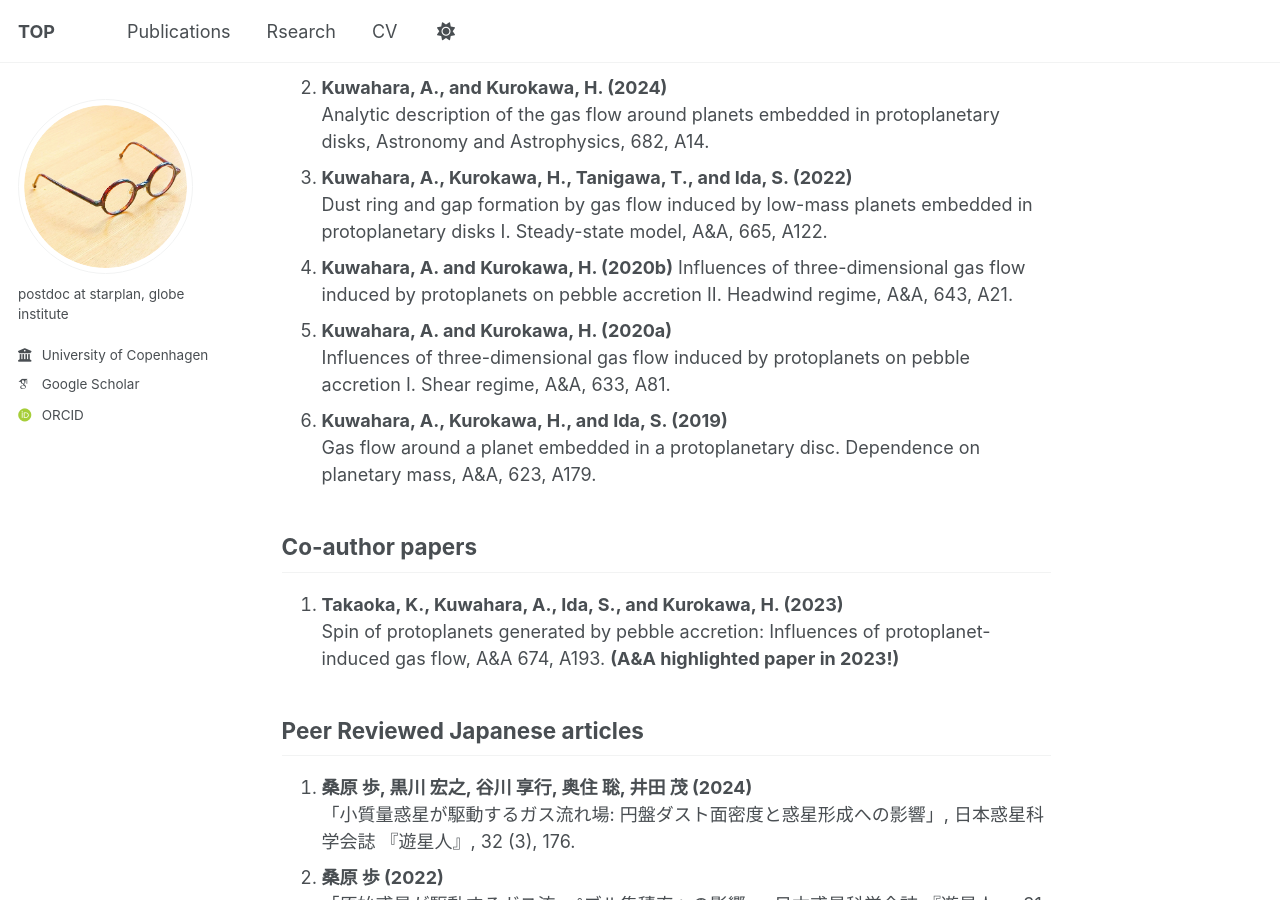
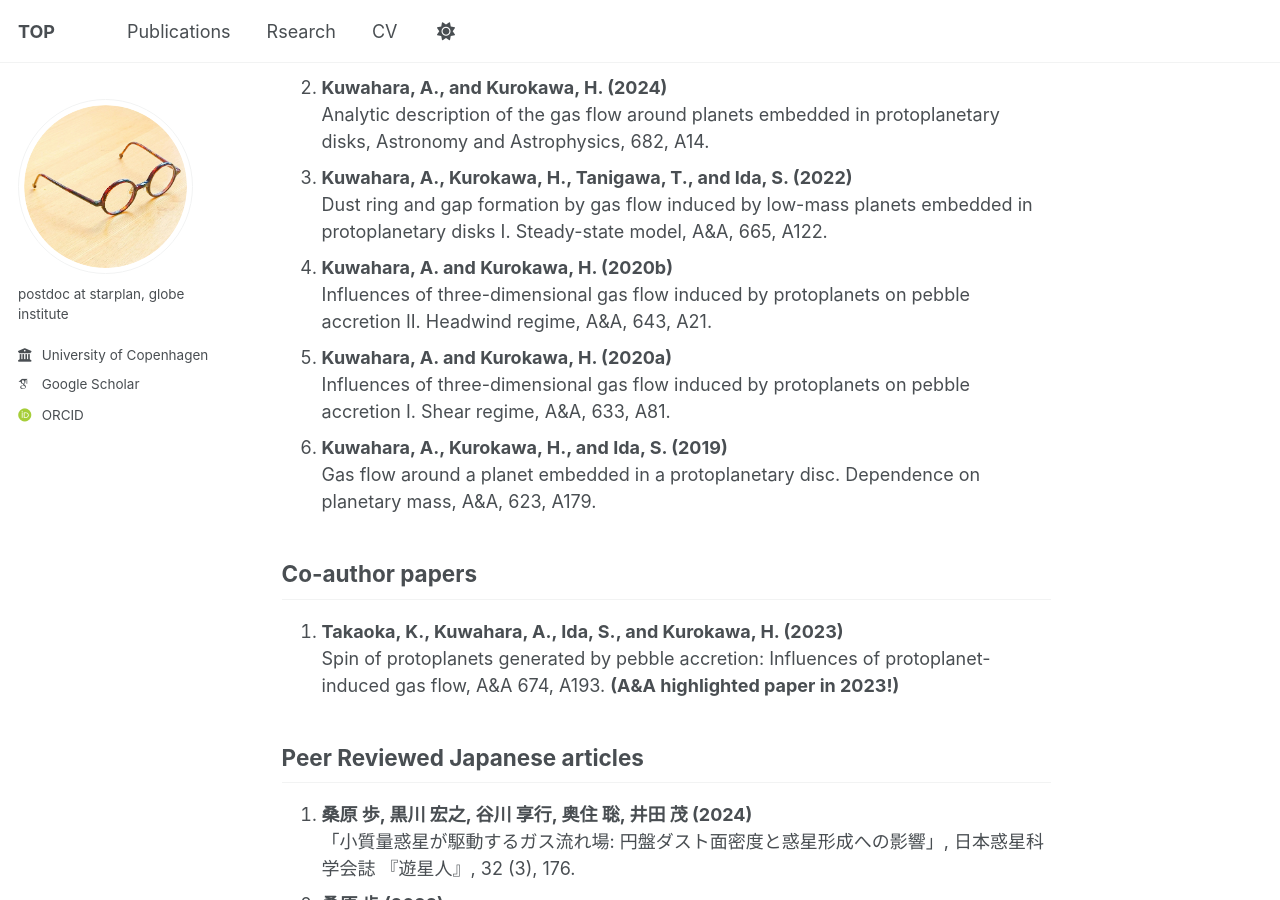
Before and after one commit to AyumuKuwahara/ayumukuwahara.github.io, a Jekyll site: the page built from _pages/publications.html, in a window 1280 px wide and 900 px high, scrolled down 313 px. Built offline with Jekyll 4.4.1, drawn with Linux system fonts in a browser that asks for light colours; some web fonts are replaced.

```diff
--- a/_pages/publications.html
+++ b/_pages/publications.html
@@ -19,7 +19,7 @@ author_profile: true
   <li><b>Kuwahara, A., Kurokawa, H., Tanigawa, T., and Ida, S. (2022)</b><br>
     Dust ring and gap formation by gas flow induced by low-mass planets embedded in protoplanetary disks
     I. Steady-state model, A&A, 665, A122.</li>
-  <li><b>Kuwahara, A. and Kurokawa, H. (2020b)</b><brL>
+  <li><b>Kuwahara, A. and Kurokawa, H. (2020b)</b><br>
     Influences of three-dimensional gas flow induced by protoplanets on pebble accretion
     II. Headwind regime, A&A, 643, A21.</li>
   <li><b>Kuwahara, A. and Kurokawa, H. (2020a)</b><br>
```
